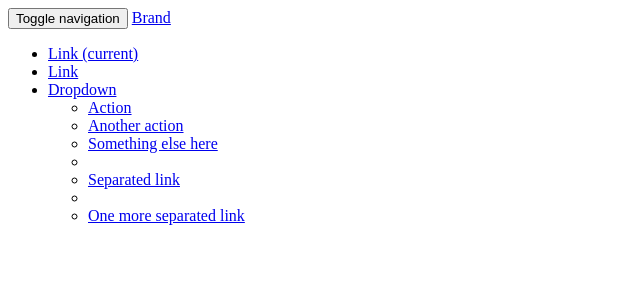
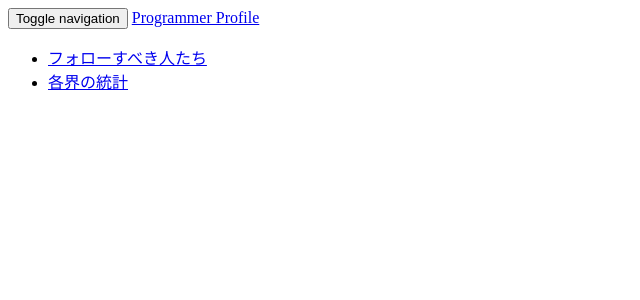
Before and after one commit to nakazye/ProgrammerProfile, a Django app: template coffee/src/templates/MainLayout.html in a window 1280 px wide. Shown: the top 300 px of the page, without its empty margins (0-640 px from the left). Run offline with Django 3.2, Linux system fonts and the light colour scheme; the template is opened without the code that fills it, so the values that code supplies are empty.

Commit message:
embed topLayout

```diff
--- a/coffee/src/templates/MainLayout.html
+++ b/coffee/src/templates/MainLayout.html
@@ -8,26 +8,13 @@
                 <span class="icon-bar"></span>
                 <span class="icon-bar"></span>
             </button>
-            <a class="navbar-brand" href="#">Brand</a>
+            <a class="navbar-brand" href="#">Programmer Profile</a>
         </div>
-
         <!-- Collect the nav links, forms, and other content for toggling -->
         <div class="collapse navbar-collapse" id="bs-example-navbar-collapse-1">
             <ul class="nav navbar-nav">
-                <li class="active"><a href="#">Link <span class="sr-only">(current)</span></a></li>
-                <li><a href="#">Link</a></li>
-                <li class="dropdown">
-                    <a href="#" class="dropdown-toggle" data-toggle="dropdown" role="button" aria-expanded="false">Dropdown <span class="caret"></span></a>
-                    <ul class="dropdown-menu" role="menu">
-                        <li><a href="#">Action</a></li>
-                        <li><a href="#">Another action</a></li>
-                        <li><a href="#">Something else here</a></li>
-                        <li class="divider"></li>
-                        <li><a href="#">Separated link</a></li>
-                        <li class="divider"></li>
-                        <li><a href="#">One more separated link</a></li>
-                    </ul>
-                </li>
+                <li class="active"><a href="#">フォローすべき人たち</a></li>
+                <li><a href="#">各界の統計</a></li>
             </ul>
        </div><!-- /.navbar-collapse -->
     </div><!-- /.container-fluid -->
```
Also changed, not shown: coffee/src/templates/TopLayout.html (+6 -1 lines), 3 other files.
